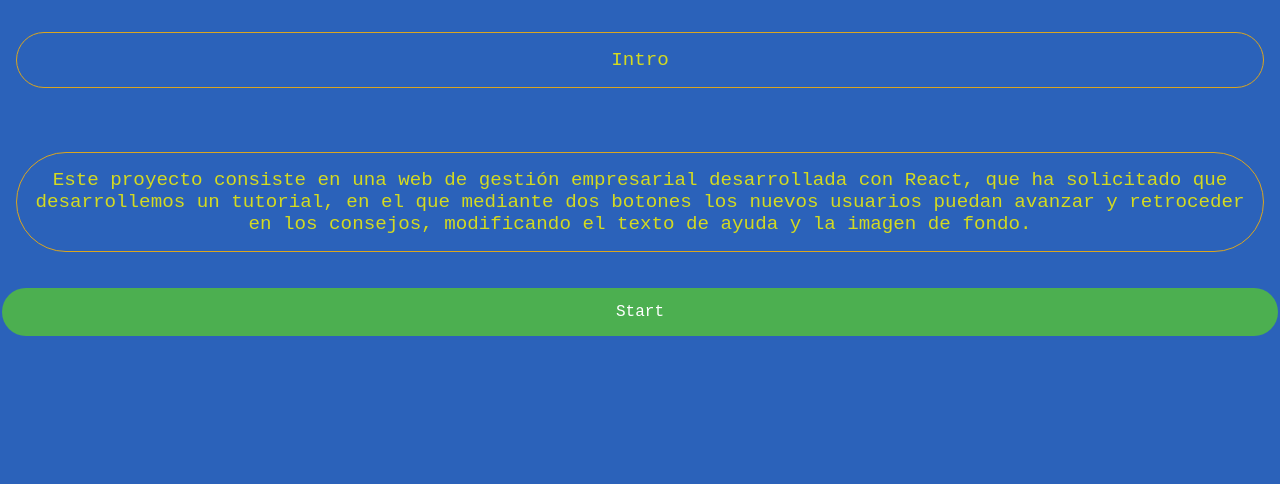
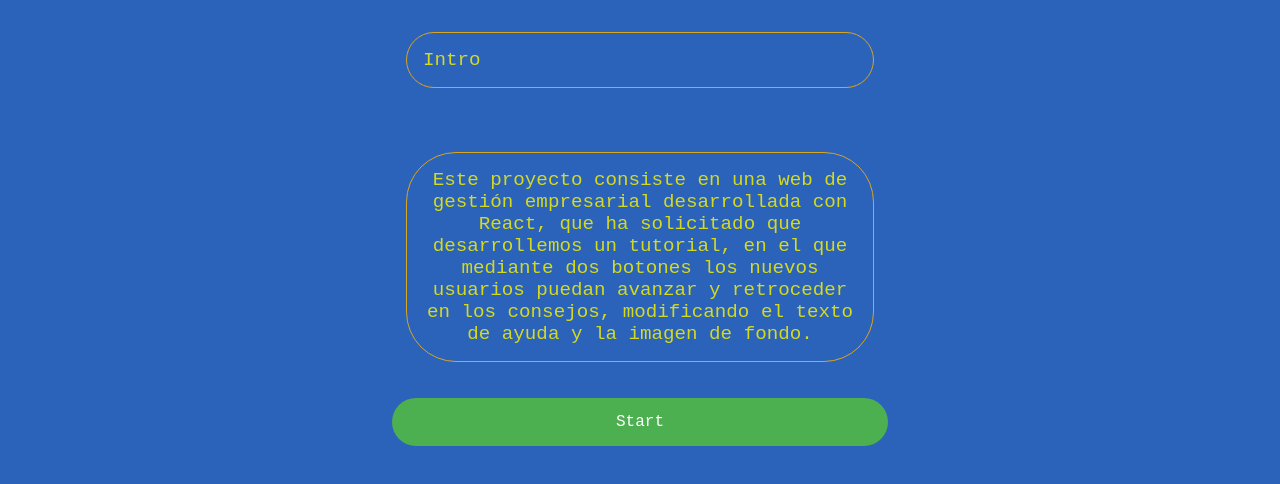
Before and after one commit to JordiNodeJS/Sprint-6_React, a React (Vite) app: page / in a window 1280 px wide. Shown: the top 484 px of the page. Built offline with nearby package versions, Linux system fonts and the light colour scheme.

Commit message:
sprint6_exercici6

```diff
--- a/src/App.css
+++ b/src/App.css
@@ -1,6 +1,8 @@
 .App {
-  text-align: center;
   height: 100vh;
+  max-width: 500px;
+  margin: auto;
+
 }
 
 
@@ -34,13 +36,20 @@
   }
 }
 
+.buttons {
+  text-align: center;
+}
+
 button {
   font-size: calc(10px + 2vmin);
 }
 .intro {
   display: flex;
   flex-direction: column;
+  text-align: center;
 }
 .intro > p {
   text-align: center;
+  display: flex;
+  flex-direction: row;
 }
--- a/src/App.jsx
+++ b/src/App.jsx
@@ -34,14 +34,14 @@ const App = () => {
       </div>
 
     ): (
-      <>
+      <div className='buttons'>
 
         <Button onClick={handleClickPrevious} label="Anterior" />
           <Button onClick={handleClickNext} label="Siguiente" />
          <Escena phraseIndex={index} data={data} />
 
 
-      </>
+      </div>
     )}
 
   </div>
--- a/src/components/GlobalStyle.jsx
+++ b/src/components/GlobalStyle.jsx
@@ -15,8 +15,7 @@ const GlobalStyle = globalStyle`
              background == 1 ? bakgroundImage[background] :
              background == 2 ? bakgroundImage[background] :
              background == 3 ? bakgroundImage[background] :
-             background == 4 ? bakgroundImage[background] : null
-
+             background == 4 || bakgroundImage[background]
             });
             background-repeat: no-repeat;
             background-size: cover;
```
